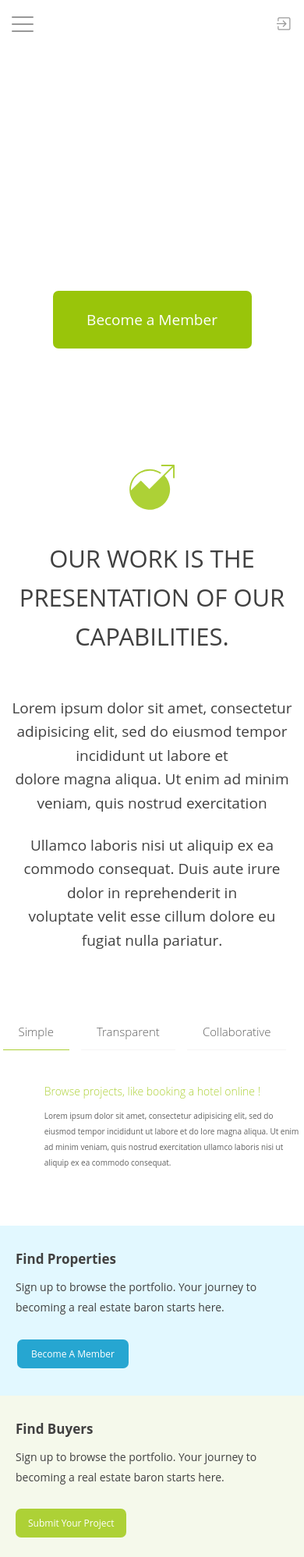
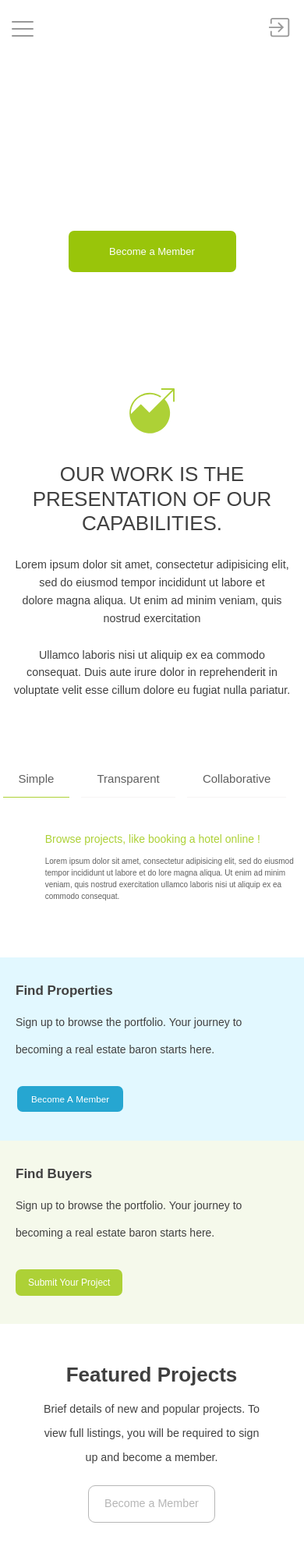
Before and after one commit to Shurumov/First_Landing, a plain HTML site: page index.html in a window 390 px wide. Shown: the top 1997 px of the page at 78% size. Drawn offline with nearby package versions, Linux system fonts and the light colour scheme.

Commit message:
fonts fix

```diff
--- a/css/style.css
+++ b/css/style.css
@@ -8,7 +8,7 @@ body {
     padding: 0;
     font-size: 13px;
     line-height: 26px;
-    font-family: "Open Sans", sans-serif;
+    font-family: "OpenSans", sans-serif;
     color: #404040;
     background-color: white;
 }
@@ -59,7 +59,7 @@ header {
 }
 
 .main-header-mobile-login img {
-    width: 20px;
+    width: 30px;
 }
 
 .main-header-mobile-toggler {
@@ -259,8 +259,8 @@ header {
 
 
 .slider h2 {
-    font-size: 47px;
-    line-height: 97px;
+    font-size: 3.5em;
+    line-height: 1.5em;
     color: #fff;
     text-align: center;
     margin-bottom: 0;
@@ -269,17 +269,15 @@ header {
 
 @media (max-width:1030px) {
     .slider h2 {
-        line-height: 50px;
-        font-size: 30px;
+        line-height: 1.2em;
+        font-size: 2em;
     }
-
-
 }
 
 .btn-member {
     display: block;
     width: 175px;
-    font-size: 19px;
+    font-size: 1.3em;
     font-weight: 500;
     text-align: center;
     padding: 24px 40px;
@@ -290,6 +288,15 @@ header {
     border-radius: 7px;
     transition: 0.5s;
 }
+
+@media (max-width:1030px) {
+    .btn-member {
+        line-height: 1em;
+        font-size: 1em;
+        padding: 20px 20px;
+    }
+}
+
 
 .btn-member:hover {
     background-color: #90b90a;
@@ -363,8 +370,8 @@ header {
 
 .description h2 {
     margin-top: 37px;
-    font-size: 31px;
-    line-height: 50px;
+    font-size: 3.5em;
+    line-height: 1.5em;
     text-align: center;
     margin-bottom: 52px;
     font-weight: 500;
@@ -372,11 +379,23 @@ header {
 }
 
 .description p {
-    font-size: 19px;
+    font-size: 1.3em;
     text-align: center;
     margin-bottom: 24px;
     line-height: 1.6em;
 }
+
+@media (max-width:1030px) {
+    .description  h2 {
+        line-height: 1.2em;
+        font-size: 2em;
+        margin-bottom: 26px;
+    }
+    .description p{
+        font-size: 1.1em;
+    }
+}
+
 
 .advantages {
     padding-top: 60px;
@@ -489,27 +508,29 @@ header {
 
 .icon-description h3 {
 
-    font-size: 26px;
+    font-size: 2em;
     color: #add136;
     font-weight: 300;
     margin-bottom: 10px;
 }
 
 .icon-description p {
-    font-size: 17px;
+
+    font-size: 1.4em;
+    line-height: 2.5em;
     color: #606060;
     font-weight: 100px;
-    line-height: 31px;
+
 }
 
 @media (max-width: 935px) {
     .icon-description h3 {
-        font-size: 20px;
+        font-size: 1.5em;
         margin-bottom: 8px;
     }
     .icon-description p {
-        font-size: 15px;
-        line-height: 20px;
+        font-size: 1.1em;
+        line-height: 1.5em;
     }
     .icon-block {
         width: 55px;
@@ -576,13 +597,13 @@ header {
 }
 
 .find-description h3 {
-    font-size: 23px;
+    font-size: 1.8em;
     margin-bottom: 26px;
 }
 
 .find-description p {
-    margin-top: 5px;
-    font-size: 17px;
+    font-size: 1.4em;
+    line-height: 2.5em;
     margin-bottom: 33px;
 }
 
@@ -593,7 +614,7 @@ header {
     border-radius: 7px;
     text-decoration: none;
     color: white;
-    font-size: 15px;
+    font-size: 1.1em;
     margin-left: 2px;
     text-align: center;
     transition: 0.5s;
@@ -619,15 +640,14 @@ header {
 }
 
 .find-description-buyers h3 {
-    font-size: 23px;
+    font-size: 1.8em;
     margin-bottom: 26px;
 }
 
 .find-description-buyers p {
-    margin-top: 5px;
-    font-size: 17px;
-
-    margin-bottom: 32px;
+    font-size: 1.4em;
+    line-height: 2.5em;
+    margin-bottom: 33px;
 }
 
 .btn-submit {
@@ -668,7 +688,7 @@ header {
 
     .btn-properties {
         padding: 10px 18px;
-        font-size: 12px;
+        font-size: 0.9em;
     }
 
     .btn-submit
@@ -715,8 +735,8 @@ header {
 }
 
 .projects-top h2 {
-    font-size: 28px;
-    margin-bottom: 20px;
+    font-size: 3.5em;
+    line-height: 1.5em;
 
 }
 
@@ -731,6 +751,18 @@ header {
 
 }
 
+@media (max-width:1030px) {
+    .projects-top  h2 {
+        line-height: 1.2em;
+        font-size: 2em;
+        margin-bottom: 13px;
+    }
+    .projects-top p{
+        font-size: 1.1em;
+    }
+}
+
+
 .projects-top-description p {
     margin-bottom: 0;
 }
@@ -738,9 +770,9 @@ header {
 .btn-pojects {
 
     text-decoration: none;
-    font-size: 15px;
-    line-height: 15px;
-    padding: 15px 25px;
+    font-size: 1.1em;
+    line-height: 1.1em;
+    padding: 15px 20px;
     border: 1px solid #b6b6b6;
     border-radius: 9px;
     font-weight: 200;
@@ -819,7 +851,7 @@ header {
     margin-top: 15px;
     margin-bottom: 5px;
     font-size: 1.35em;
-    ;
+
 }
 
 .project-example figcaption p {
@@ -962,8 +994,8 @@ header {
 }
 
 .international-comunity h2 {
-    font-size: 38px;
-    line-height: 50px;
+    font-size: 3.5em;
+    line-height: 1.5em;
     text-align: center;
     color: #9ec02d;
     margin-bottom: 28px;
@@ -979,17 +1011,14 @@ header {
     display: block;
 }
 
-@media (max-width: 850px){
-
-    .international-comunity h2
-    {
-        font-size: 28px;
-        line-height: 35px;
+@media (max-width:1030px) {
+    .international-comunity  h2 {
+        line-height: 1.2em;
+        font-size: 2em;
+        margin-bottom: 13px;
     }
-    .international-comunity p {
-        text-align: center;
-        font-size: 15px;
-        line-height: 21px;
+    .international-comunity p{
+        font-size: 1.1em;
     }
 }
 
@@ -1001,10 +1030,15 @@ header {
     align-items: center;
 }
 
-@media (max-width: 1020px){
+@media (max-width: 1030px){
     .feedback{
         justify-content: center;
     }
+}
+
+.feedback-first
+{
+    margin-right: 10px;
 }
 
 .feedback-first, .feedback-second
@@ -1023,8 +1057,8 @@ header {
 }
 
 .cloud h3 {
-    font-size: 22px;
-    line-height: 35px;
+    font-size: 1.35em
+    line-height: 1.3em;
     color: #9ec02d;
     margin-bottom: 11px;
     text-align: center;
@@ -1033,8 +1067,8 @@ header {
 }
 
 .cloud p {
-    font-size: 13px;
-    line-height: 22px;
+    font-size: 1em;
+    line-height: 1.2em;
 }
 
 .cloud::after {
--- a/index.html
+++ b/index.html
@@ -125,7 +125,7 @@
                 <div class="find-description">
                     <h3>Find Properties</h3>
                     <p>Sign up to browse the portfolio. Your journey to becoming a real estate baron starts here.</p>
-                    <a href="#" class="btn-properties">Become A Member</a>
+                    <a href="#" class="btn-properties">Become&nbsp;A&nbsp;Member</a>
                 </div>
             </div>
             <div class="find-right">
```
